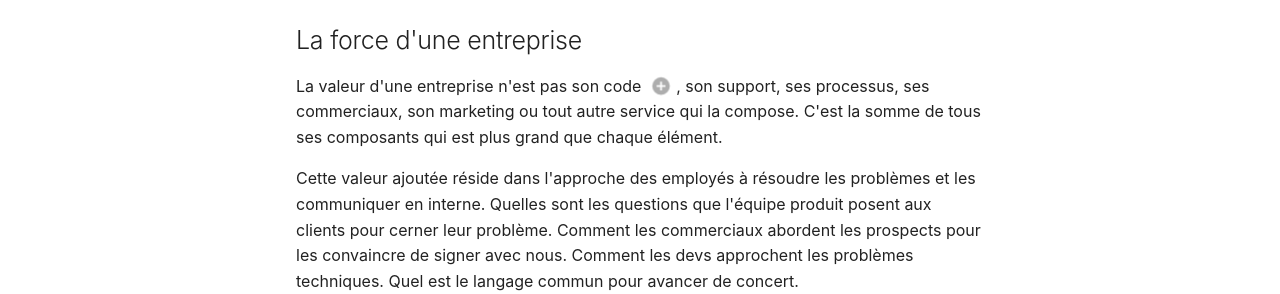
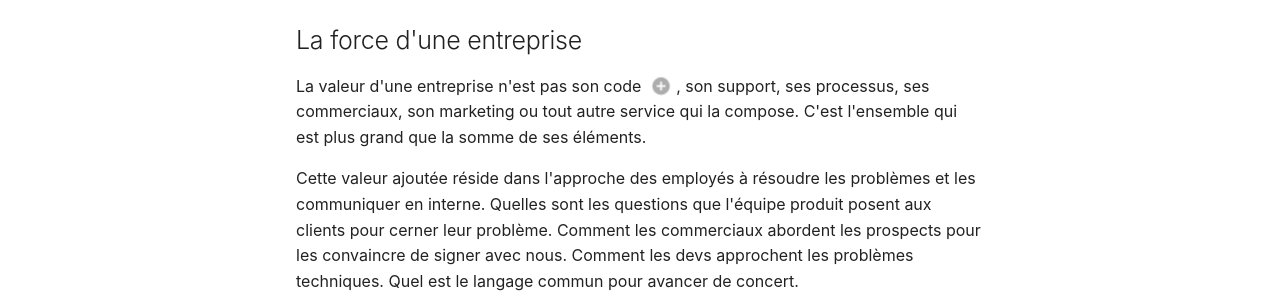
Before and after one commit to Baptouuuu/baptouuuu.github.io, an MkDocs documentation site: the page built from docs/blog/posts/ia/concurrent-universel.md, in a window 1280 px wide and 900 px high. Shown: the part 389-683 px from the top of the window. Built offline with MkDocs 1.6.1 and Material for MkDocs 9.7.7, drawn with Linux system fonts in a browser that asks for light colours.

Commit message:
Update docs/blog/posts/ia/concurrent-universel.md

```diff
--- a/docs/blog/posts/ia/concurrent-universel.md
+++ b/docs/blog/posts/ia/concurrent-universel.md
@@ -14,7 +14,7 @@
 
 ## La force d'une entreprise
 
-La valeur d'une entreprise n'est pas son code (1), son support, ses processus, ses commerciaux, son marketing ou tout autre service qui la compose. C'est la somme de tous ses composants qui est plus grand que chaque élément.
+La valeur d'une entreprise n'est pas son code (1), son support, ses processus, ses commerciaux, son marketing ou tout autre service qui la compose. C'est l'ensemble qui est plus grand que la somme de ses éléments.
 {.annotate}
 
 1. application ou produit au sens large
```
